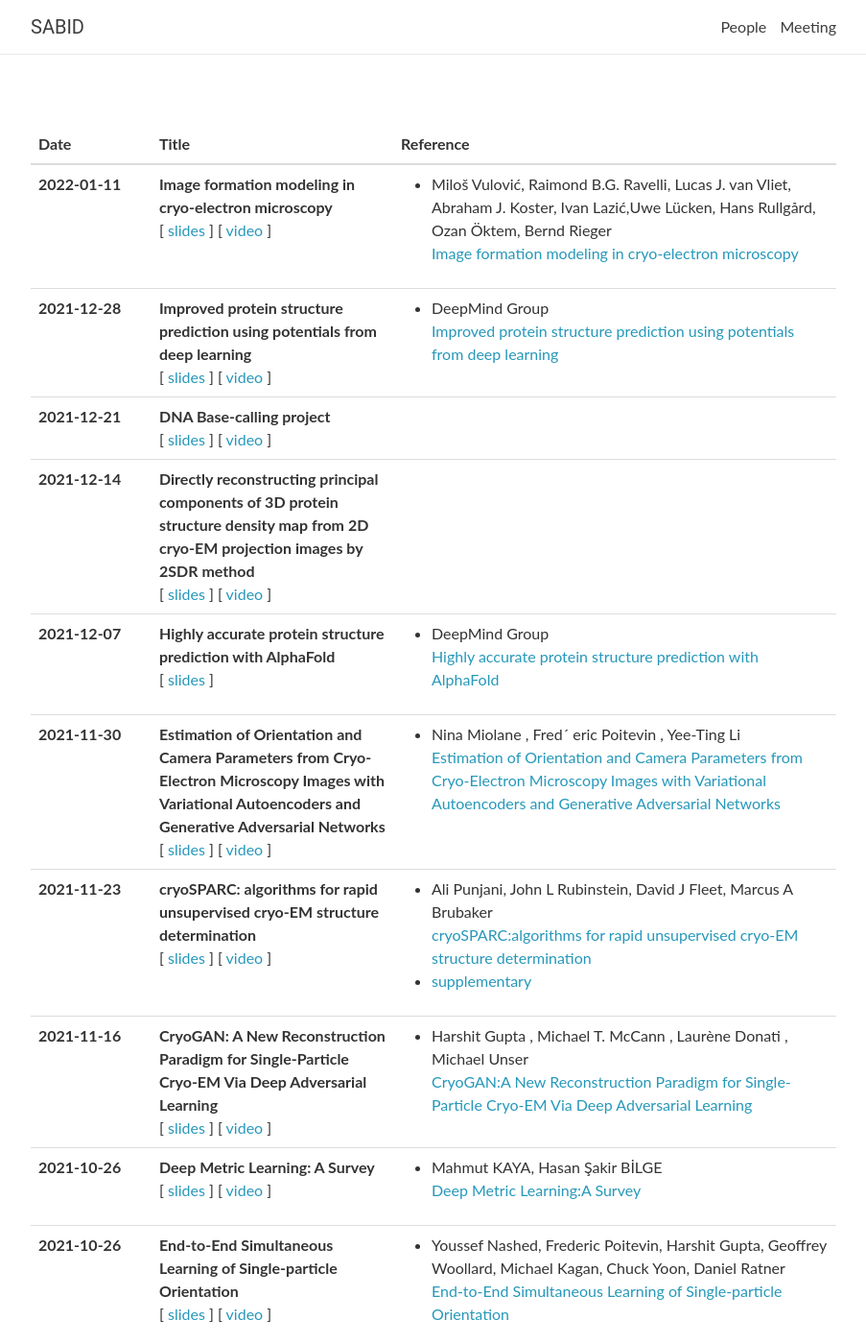
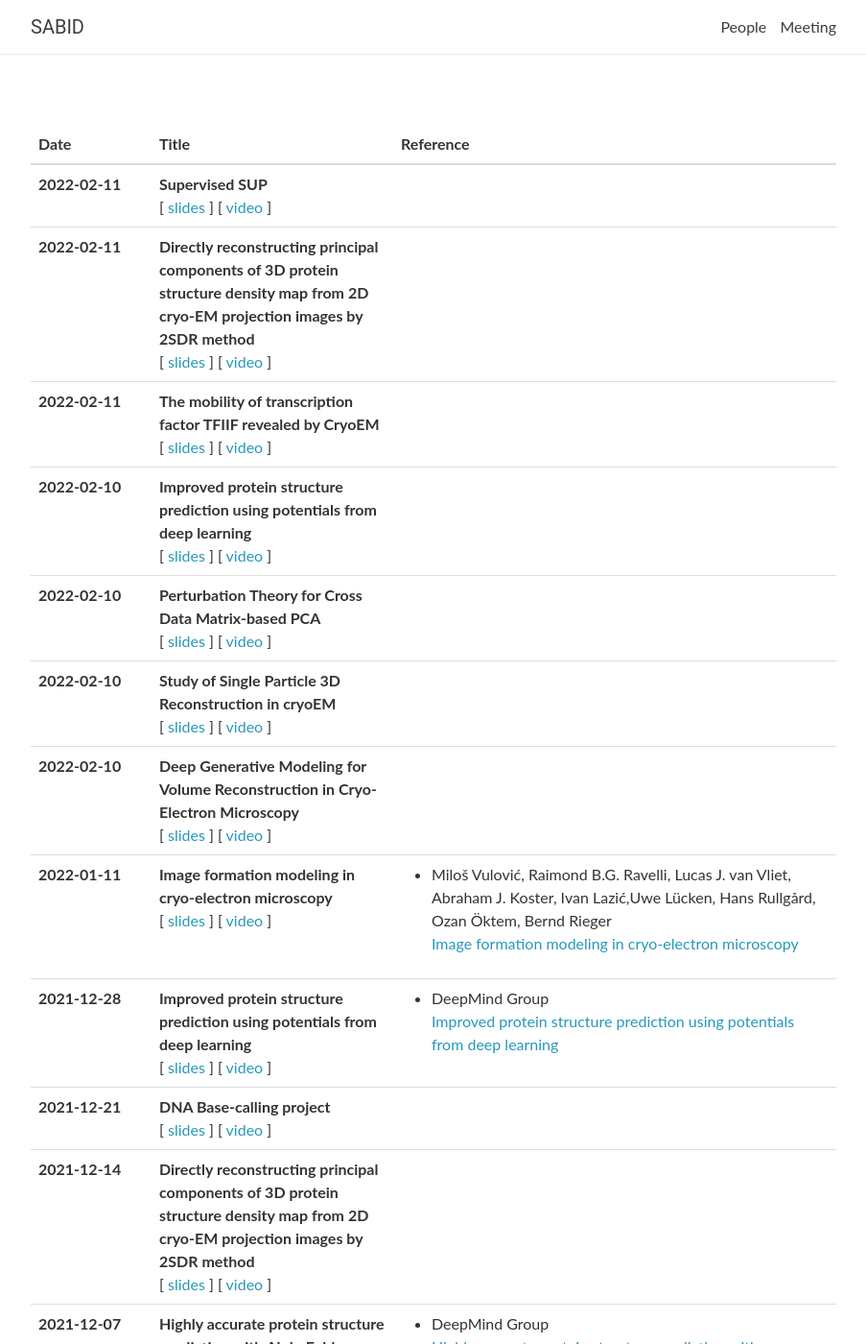
Before and after one commit to sabid-cryoem/sabid-cryoem.github.io, a Jekyll site: the page built from 4afcccebf7d457a13a4f8aeea0bbeef04fd86ee9/index.html, in a window 1280 px wide and 1400 px high. Shown: the whole window at 96% size, without its empty margins (188-1091 px from the left). Built offline with Jekyll 4.4.1, drawn with Linux system fonts in a browser that asks for light colours; nearby versions of some CDN libraries; comment, search, counter and statistics services are not loaded.

Commit message:
update meeting

```diff
--- a/_data/meeting.yml
+++ b/_data/meeting.yml
@@ -1,3 +1,67 @@
+- date: 2022-02-11
+  title: >
+    <strong>Supervised SUP</strong>
+  video: <a href="https://youtu.be/bh4RekNZeH0">video</a>
+  slides: <a href="/assets/slides/2022_0210_學術討論會議.pptx">slides</a>
+  notes:
+  readings:
+
+- date: 2022-02-11
+  title: >
+    <strong>Toward defocus estimation per movie frame of cryo-EM</strong>
+  video: <a href="https://youtu.be/p38XpS41bII">video</a>
+  slides: <a href="/assets/slides/11022022_presentation_workshop_ISS.pdf">slides</a>
+  notes:
+  readings:
+
+  - date: 2022-02-11
+  title: >
+    <strong>Directly reconstructing principal components of 3D protein structure density map from 2D cryo-EM projection images by 2SDR method</strong>
+  video: <a href="https://youtu.be/-oZatygz6Ow">video</a>
+  slides: <a href="/assets/slides/">slides</a>
+  notes:
+  readings:
+
+- date: 2022-02-11
+  title: >
+    <strong>The mobility of transcription factor TFIIF revealed by CryoEM </strong>
+  video: <a href="https://youtu.be/t5goVB5SPN0">video</a>
+  slides: <a href="/assets/slides/Mobility of TFIIF_v2.pptx">slides</a>
+  notes:
+  readings:
+
+- date: 2022-02-10
+  title: >
+    <strong>Improved protein structure prediction using potentials from deep learning</strong>
+  video: <a href="https://youtu.be/xQlzPuYETh0">video</a>
+  slides: <a href="/assets/slides/2022_0210_學術討論會議.pptx">slides</a>
+  notes:
+  readings:
+
+- date: 2022-02-10
+  title: >
+    <strong>Perturbation Theory for Cross Data Matrix-based PCA</strong>
+  video: <a href="https://youtu.be/qcP_axk3lNE">video</a>
+  slides: <a href="/assets/slides/picos-cdm.pptx">slides</a>
+  notes:
+  readings:
+
+- date: 2022-02-10
+  title: >
+    <strong>Study of Single Particle 3D Reconstruction in cryoEM</strong>
+  video: <a href="https://youtu.be/Ct32GpBUl-k">video</a>
+  slides: <a href="/assets/slides/Study of Single Particle 3D Reconstruction in cryoEM.pdf">slides</a>
+  notes:
+  readings:
+
+- date: 2022-02-10
+  title: >
+    <strong>Deep Generative Modeling for Volume Reconstruction in Cryo-Electron Microscopy</strong>
+  video: <a href="https://youtu.be/QOHgrcvow7U">video</a>
+  slides: <a href="/assets/slides/3D_Overview.pptx">slides</a>
+  notes:
+  readings:
+
 - date: 2022-01-11
   title: >
     <strong>Image formation modeling in cryo-electron microscopy</strong>
```
Also changed, not shown: 6 other files.
